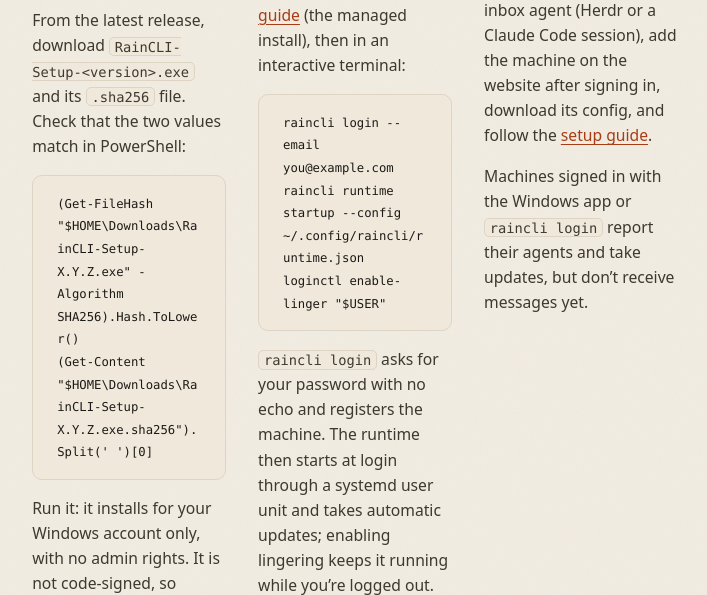
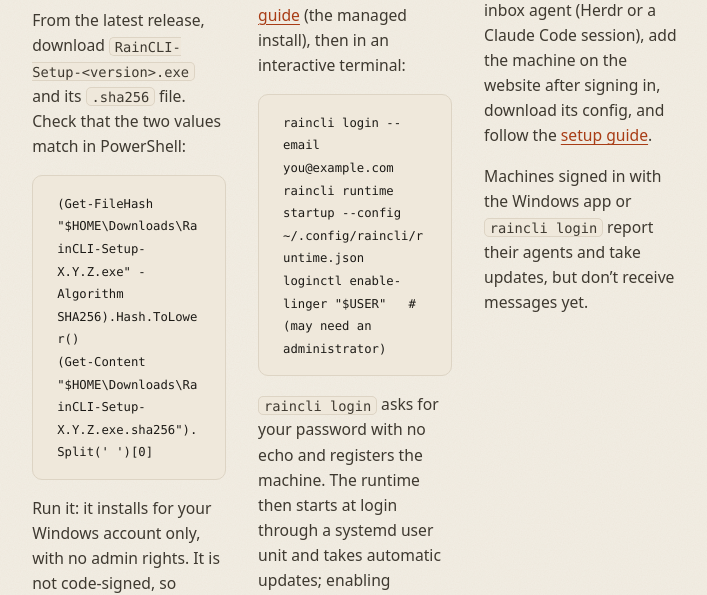
Before and after one commit to DylanHallahan/raincli, a Python web app: template raincli/raincli_server/web/templates/home.html in a window 1280 px wide. Shown: the part 2205-2800 px from the top of the page, without its empty margins (554-1261 px from the left). Run offline with Jinja, Linux system fonts and the light colour scheme; the template is opened without the code that fills it, so the values that code supplies are empty.

Commit message:
Note that enabling lingering may need an administrator (site review S1)
Co-Authored-By: Claude Opus 5.5 <noreply@anthropic.com>

```diff
--- a/raincli/raincli_server/web/templates/app/agents.html
+++ b/raincli/raincli_server/web/templates/app/agents.html
@@ -90,7 +90,7 @@
     <h2 class="h3" id="set-up-title">Set up a machine</h2>
     <ol class="plain-list">
       <li><strong>Windows:</strong> <a href="{{ WINDOWS_DOWNLOAD_URL }}" data-download-windows>Download for Windows</a> (<code>RainCLI-Setup-&lt;version&gt;.exe</code> from the latest release; check it against its <code>.sha256</code> file), run it, and sign in with your email and password. It installs for your Windows account only, with no admin rights, and is not code-signed, so Windows may ask you to confirm. <a href="{{ WINDOWS_GUIDE_URL }}">Windows guide</a></li>
-      <li><strong>Headless Linux:</strong> after the managed install (<a href="{{ SETUP_URL }}">setup guide</a>, step 1), run <code>raincli login --email {{ viewer.user.email }}</code> in an interactive terminal, then <code>raincli runtime startup --config ~/.config/raincli/runtime.json</code> and <code>loginctl enable-linger "$USER"</code>. <a href="{{ HEADLESS_LOGIN_URL }}">Headless setup</a></li>
+      <li><strong>Headless Linux:</strong> after the managed install (<a href="{{ SETUP_URL }}">setup guide</a>, step 1), run <code>raincli login --email {{ viewer.user.email }}</code> in an interactive terminal, then <code>raincli runtime startup --config ~/.config/raincli/runtime.json</code> and <code>loginctl enable-linger "$USER"</code> (may need an administrator). <a href="{{ HEADLESS_LOGIN_URL }}">Headless setup</a></li>
       <li><strong>Inbox or connector setup:</strong> add the machine below and download its config. Machines signed in with the app or <code>raincli login</code> report their agents and take updates, but don't receive messages yet.</li>
     </ol>
   </section>
--- a/raincli/raincli_server/web/templates/home.html
+++ b/raincli/raincli_server/web/templates/home.html
@@ -99,7 +99,7 @@
         <p>On a server or over SSH, do step 1 of the <a href="{{ SETUP_URL }}">setup guide</a> (the managed install), then in an interactive terminal:</p>
         <pre class="code"><code>raincli login --email you@example.com
 raincli runtime startup --config ~/.config/raincli/runtime.json
-loginctl enable-linger "$USER"</code></pre>
+loginctl enable-linger "$USER"   # (may need an administrator)</code></pre>
         <p><code>raincli login</code> asks for your password with no echo and registers the machine. The runtime then starts at login through a systemd user unit and takes automatic updates; enabling lingering keeps it running while you&rsquo;re logged out. <a href="{{ HEADLESS_LOGIN_URL }}">Headless setup</a></p>
       </div>
       <div>
```
Also changed, not shown: raincli/tests/server/test_site_v040.py (+2 -0 lines).
